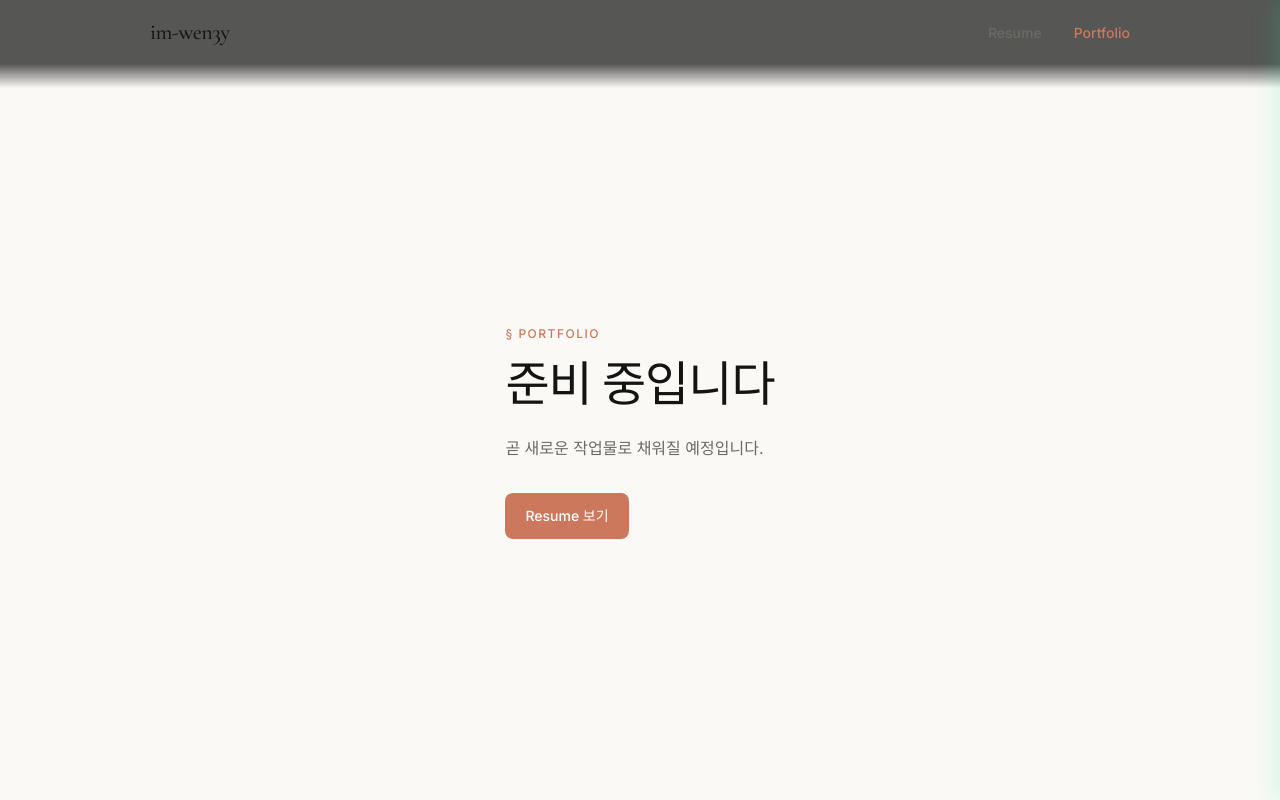
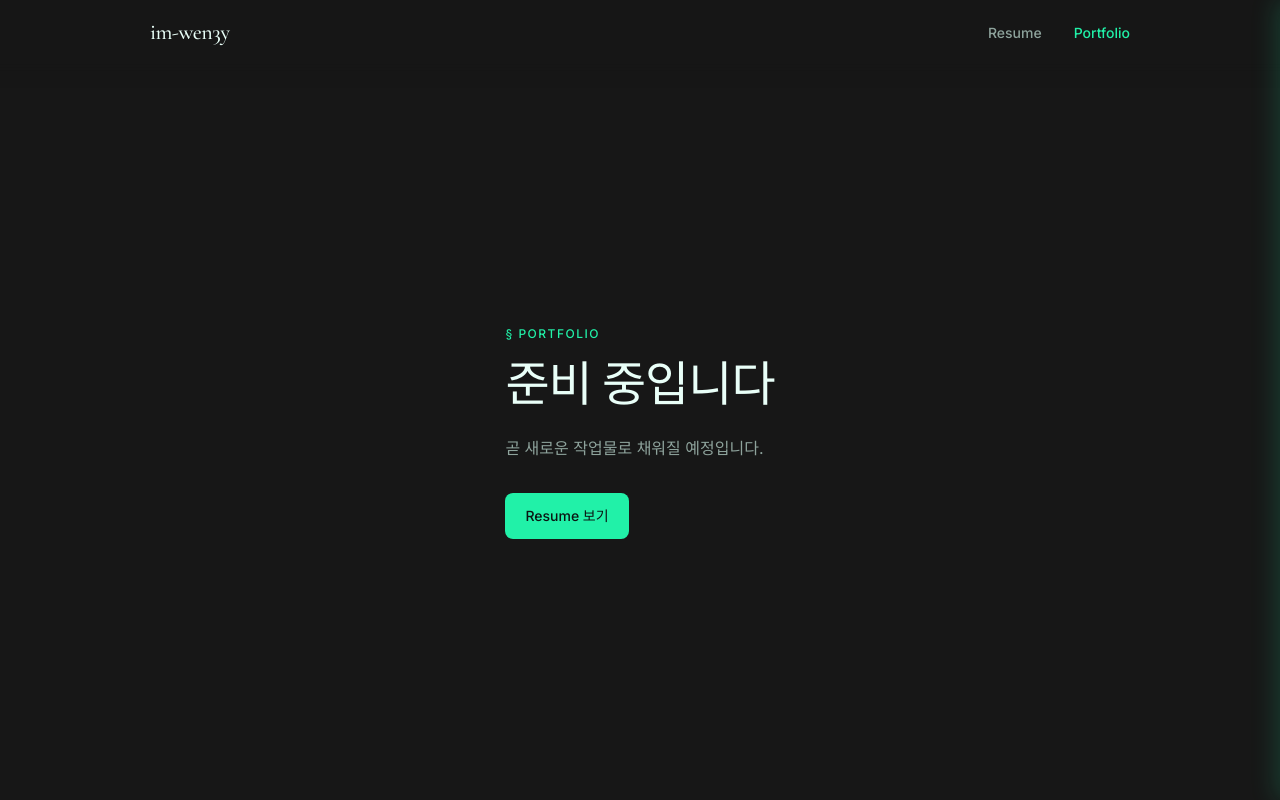
Before and after one commit to im-wen3y/portfolio, a SvelteKit app: page /portfolio in a window 1280 px wide. Built offline with nearby package versions, Linux system fonts and the light colour scheme; a web font is replaced by a local one.

Commit message:
style: 사이트 전역 팔레트를 다크 네온 톤으로 변경

```diff
--- a/src/app.css
+++ b/src/app.css
@@ -1,38 +1,38 @@
 :root {
-	/* Brand & Accent */
-	--color-primary: #cc785c;
-	--color-primary-active: #a9583e;
-	--color-primary-disabled: #e6dfd8;
-	--color-accent-teal: #5db8a6;
-	--color-accent-amber: #e8a55a;
+	/* Brand & Accent (portfolio neon palette) */
+	--color-primary: #21f1a8;
+	--color-primary-active: #16c988;
+	--color-primary-disabled: #2a3330;
+	--color-accent-teal: #5be0c2;
+	--color-accent-amber: #ffb347;
 
 	/* Text */
-	--color-ink: #141413;
-	--color-body: #3d3d3a;
-	--color-body-strong: #252523;
-	--color-muted: #6c6a64;
-	--color-muted-soft: #8e8b82;
-	--color-on-primary: #ffffff;
-	--color-on-dark: #faf9f5;
-	--color-on-dark-soft: #a09d96;
+	--color-ink: #e9fff8;
+	--color-body: #c3d6cf;
+	--color-body-strong: #eafdf6;
+	--color-muted: #8ea39c;
+	--color-muted-soft: #6d817a;
+	--color-on-primary: #0b1512;
+	--color-on-dark: #e9fff8;
+	--color-on-dark-soft: #93a8a1;
 
 	/* Surface */
-	--color-canvas: #faf9f5;
-	--color-surface-soft: #f5f0e8;
-	--color-surface-card: #efe9de;
-	--color-surface-cream-strong: #e8e0d2;
-	--color-surface-dark: #181715;
-	--color-surface-dark-elevated: #252320;
-	--color-surface-dark-soft: #1f1e1b;
+	--color-canvas: #171717;
+	--color-surface-soft: #131c19;
+	--color-surface-card: #1c2622;
+	--color-surface-cream-strong: #222e29;
+	--color-surface-dark: #0f1312;
+	--color-surface-dark-elevated: #17211d;
+	--color-surface-dark-soft: #121a17;
 
 	/* Border */
-	--color-hairline: #e6dfd8;
-	--color-hairline-soft: #ebe6df;
+	--color-hairline: rgba(233, 255, 248, 0.14);
+	--color-hairline-soft: rgba(233, 255, 248, 0.08);
 
 	/* Semantic */
-	--color-success: #5db872;
-	--color-warning: #d4a017;
-	--color-error: #c64545;
+	--color-success: #4ade80;
+	--color-warning: #eab308;
+	--color-error: #f87171;
 
 	/* Typography */
 	--font-display: 'Cormorant Garamond', 'EB Garamond', 'Noto Serif KR', serif;
```
